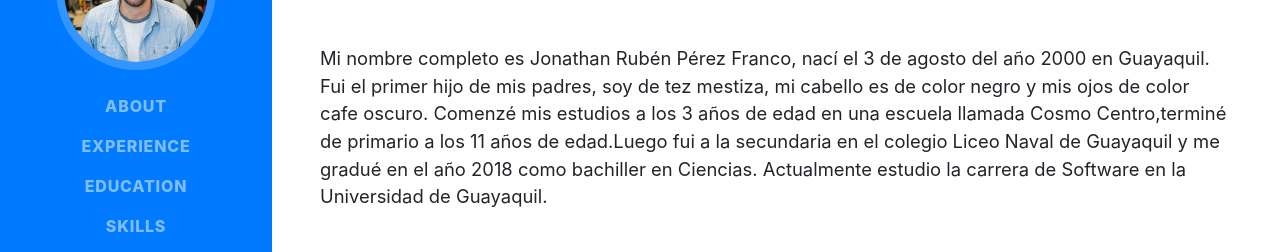
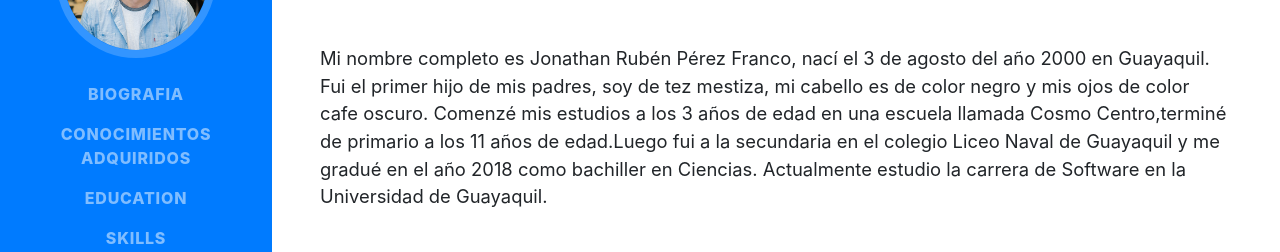
Before and after one commit to jonathspz/jonathspz.github.io, a website with bundled scripts: page index.html in a window 1280 px wide. Shown: the part 286-538 px from the top of the page. Built offline with nearby package versions, Linux system fonts and the light colour scheme; a web font is replaced by a local one.

Commit message:
Update index.html

```diff
--- a/index.html
+++ b/index.html
@@ -38,10 +38,10 @@
     <div class="collapse navbar-collapse" id="navbarSupportedContent">
       <ul class="navbar-nav">
         <li class="nav-item">
-          <a class="nav-link js-scroll-trigger" href="#Biografia">About</a>
+          <a class="nav-link js-scroll-trigger" href="#Biografia">Biografia</a>
         </li>
         <li class="nav-item">
-          <a class="nav-link js-scroll-trigger" href="#Conocimientos Adquiridos">Experience</a>
+          <a class="nav-link js-scroll-trigger" href="#Conocimientos Adquiridos">Conocimientos Adquiridos</a>
         </li>
         <li class="nav-item">
           <a class="nav-link js-scroll-trigger" href="#education">Education</a>
```
